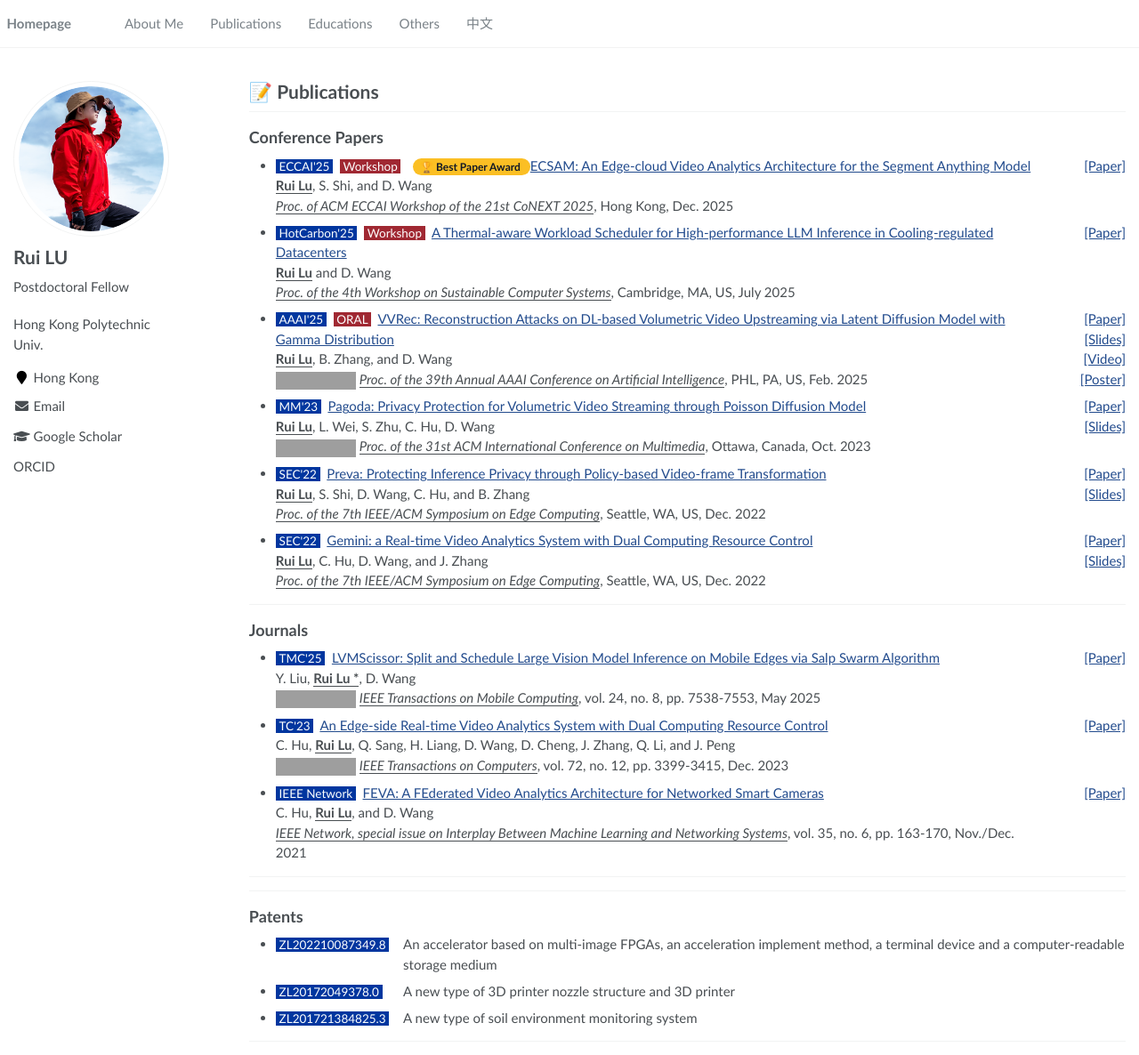
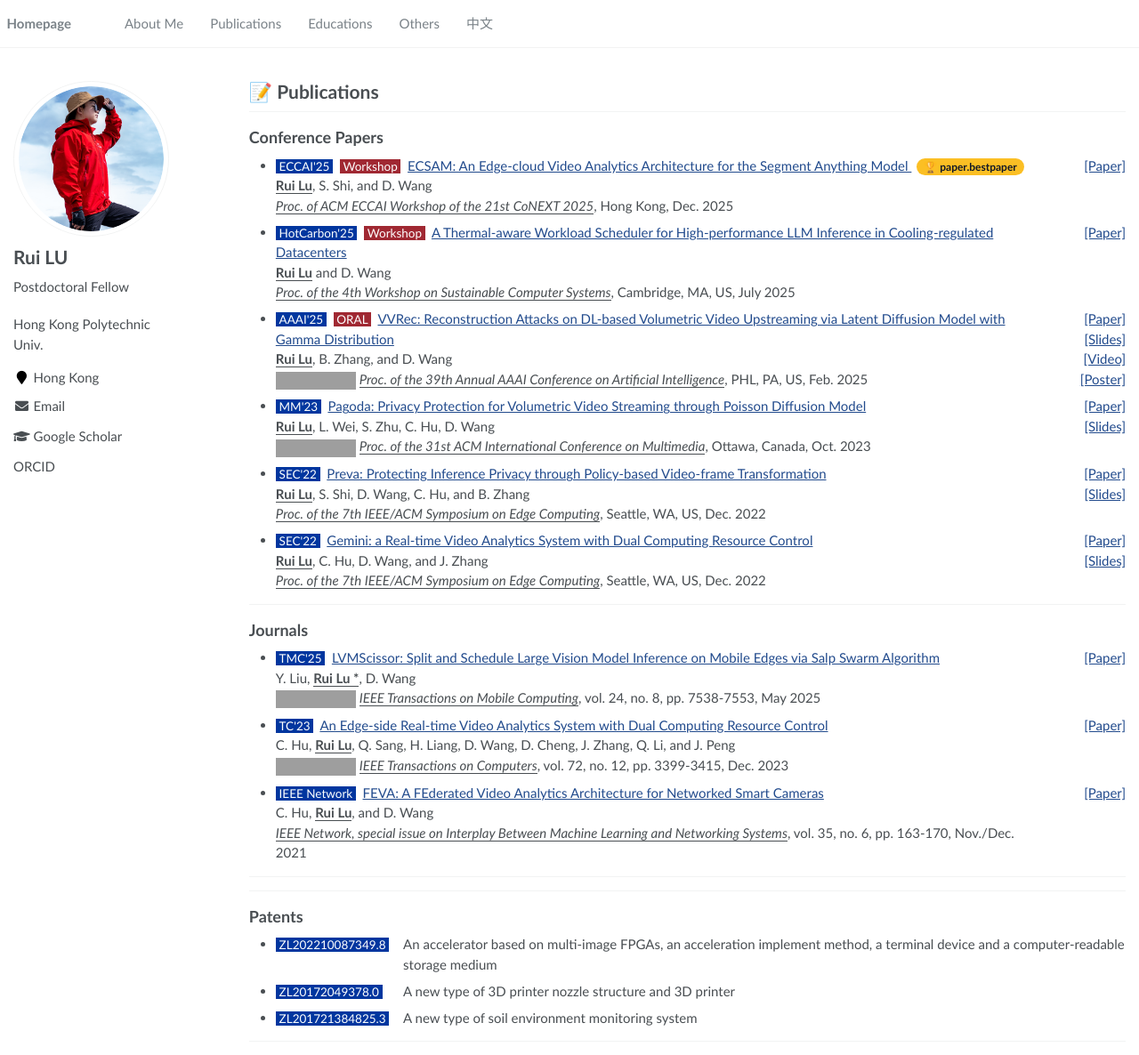
Before and after one commit to SladeLu/sladelu.github.io, a Jekyll site: the page built from _pages/includes/pub.md, in a window 1280 px wide and 1186 px high. Shown: the whole window at 89% size. Built offline with Jekyll 4.4.1, drawn with Linux system fonts in a browser that asks for light colours; our own code applies the rules of GitHub Pages for plain Markdown files; grey boxes are pictures that could not be loaded.

```diff
--- a/_pages/includes/pub.md
+++ b/_pages/includes/pub.md
@@ -47,12 +47,12 @@
         {% if {{paper.papertype}} %}
             <div class="typemark">{{paper.papertype}}</div>
         {% endif %}
+            <a href="{{paper.paperurl}}"> {{paper.title}} </a>
         {% if {{paper.bestpaper}} %}
             <span style="background:#fbbf24; color:#111827; border-radius:999px; padding:2px 8px; margin-left:6px; font-size:0.8em; font-weight:600;">
-                  🏆 Best Paper Award
+                  🏆 paper.bestpaper
             </span>
         {% endif %}
-            <a href="{{paper.paperurl}}"> {{paper.title}} </a>
             <br>
             {{paper.author}}
             <br>
```
